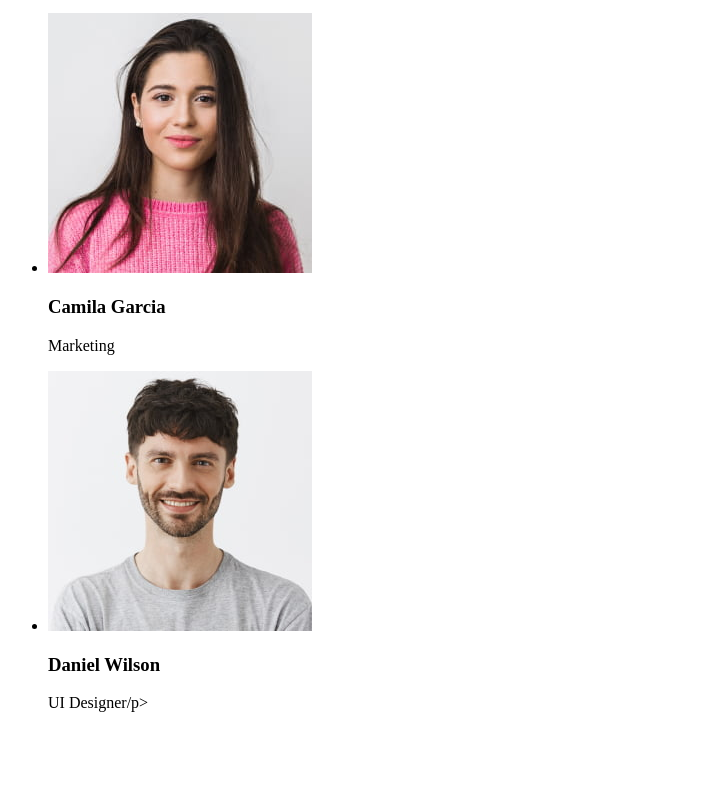
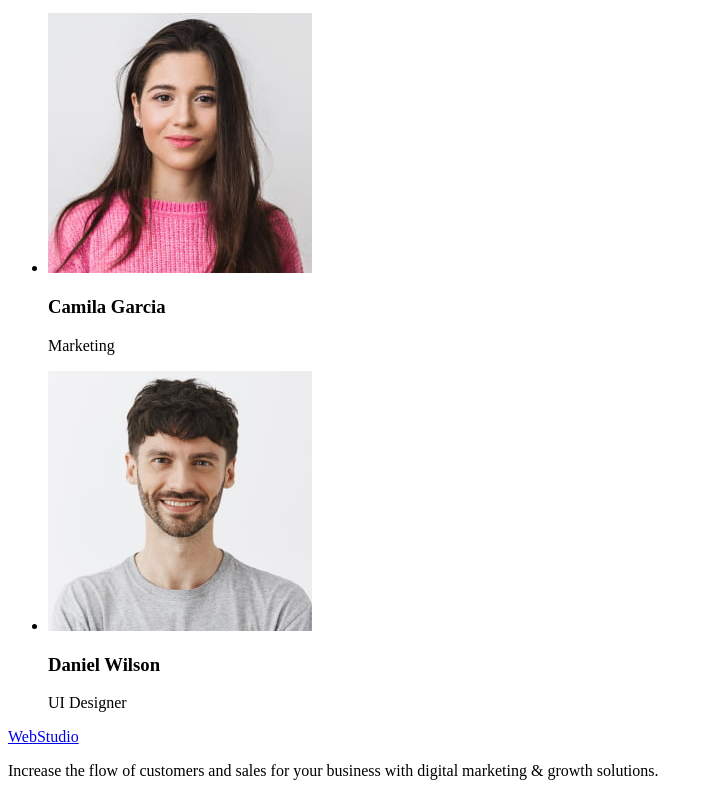
Before and after one commit to kasjanchykn/goit-markup-hw-01, a plain HTML site: page index.html in a window 1280 px wide. Shown: the part 1315-2111 px from the top of the page, without its empty margins (0-709 px from the left). Before the commit the page ends 2043 px from the top, so only its background shows below. Drawn offline with Linux system fonts and the light colour scheme.

Commit message:
Startfooter html

```diff
--- a/index.html
+++ b/index.html
@@ -89,10 +89,20 @@
           <li>
             <img src="/images/daniel.jpg" alt="Daniel Wilson" />
             <h3>Daniel Wilson</h3>
-            <p>UI Designer/p></p>
+            <p>UI Designer</p>
           </li>
         </ul>
       </section>
     </main>
+    <footer>
+      <!-- Section footer -->
+      <section>
+        <a href="./index.html">WebStudio</a>
+        <p>
+          Increase the flow of customers and sales for your business with
+          digital marketing &amp; growth solutions.
+        </p>
+      </section>
+    </footer>
   </body>
 </html>
```
